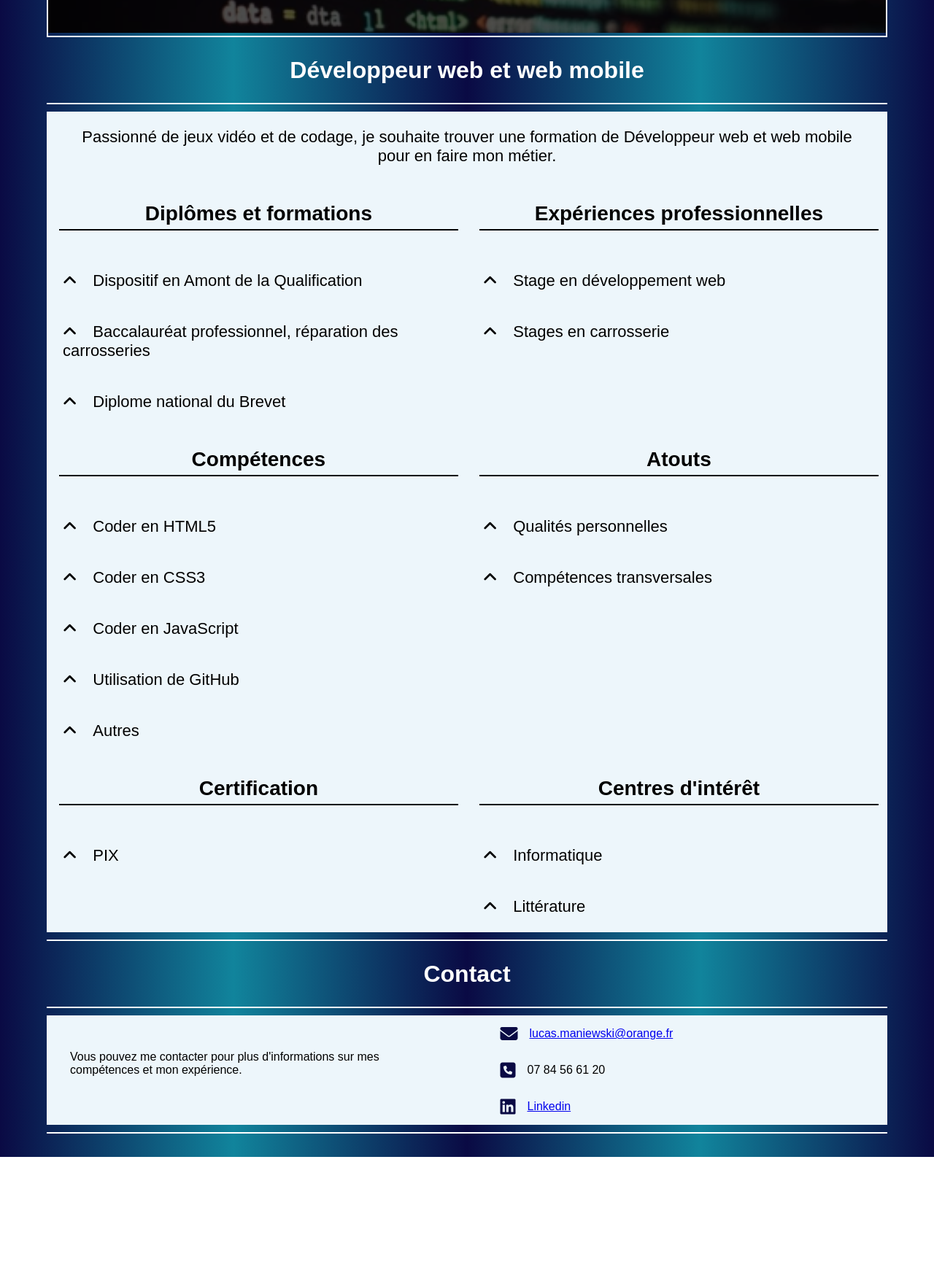
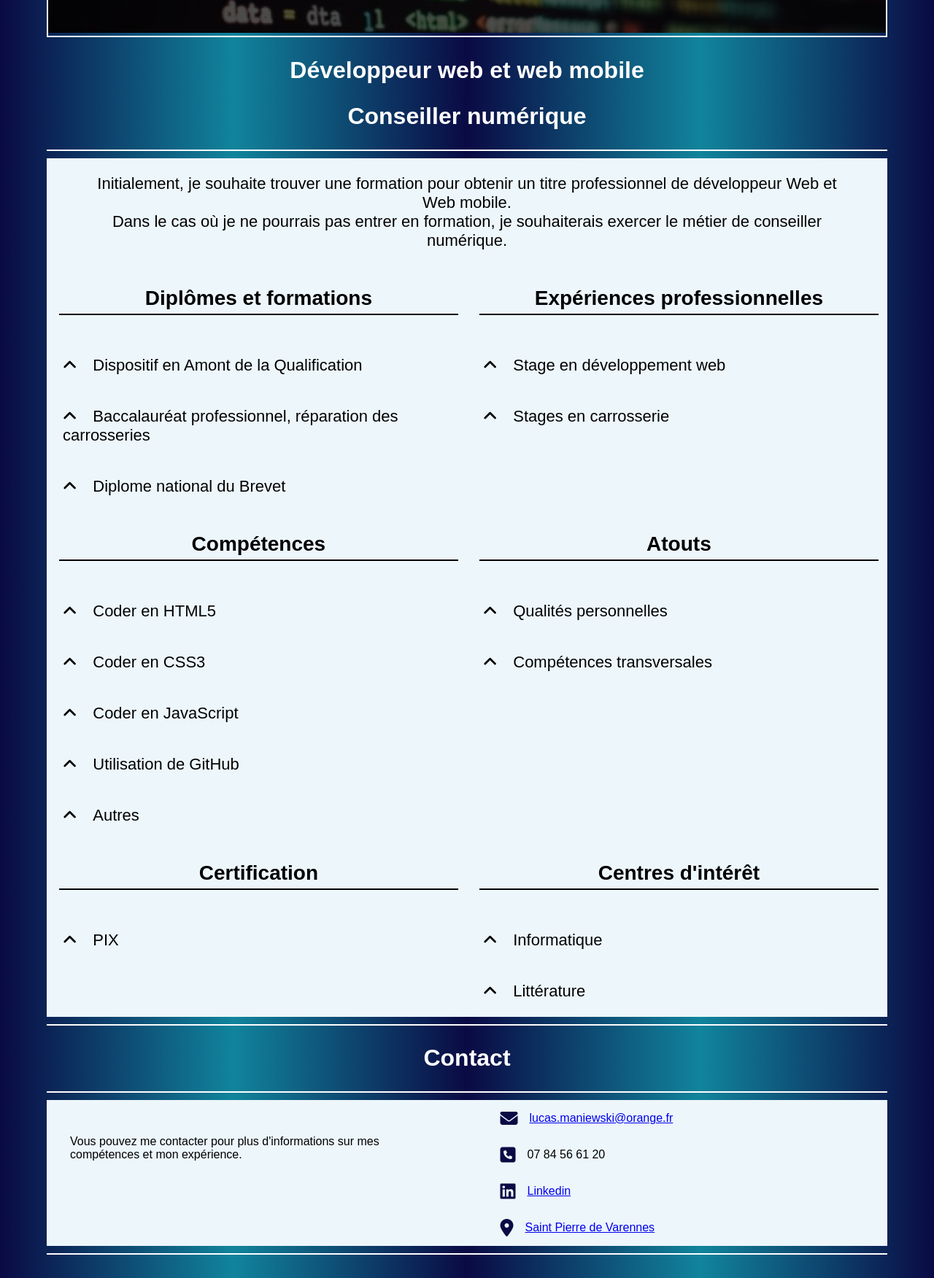
Before and after one commit to ManiewskiLucas/cv, a plain HTML site: page index.html in a window 1280 px wide. Shown: the part 189-1941 px from the top of the page at 73% size. Before the commit the page ends 1775 px from the top, so only its background shows below. Drawn offline with Linux system fonts and the light colour scheme; a web font is replaced by a local one.

Commit message:
Adaptation pour conseiller numérique

```diff
--- a/index.html
+++ b/index.html
@@ -40,13 +40,16 @@
         </div>
         <div class="profession">
             <h2>Développeur web et web mobile</h2>
+            <h2>Conseiller numérique</h2>
             <hr>
         </div>
     </header>
 
     <main>
         <!--contenu du cv-->
-        <p class="phraseDePresentation">Passionné de jeux vidéo et de codage, je souhaite trouver une formation de Développeur web et web mobile pour en faire mon métier.</p>
+        <p class="phraseDePresentation">Initialement, je souhaite trouver une formation pour obtenir un titre professionnel de développeur Web et Web mobile.
+            <br>Dans le cas où je ne pourrais pas entrer en formation, je souhaiterais exercer le métier de conseiller numérique.
+        </p>
 
 
         <article>
@@ -219,6 +222,12 @@
                     <i class="fa-brands fa-linkedin"></i>
                     <a href="https://www.linkedin.com/in/lucas-maniewski-1a80151b0/" target="_blank"><p>Linkedin</p></a>
                 </div>
+                <div class="liencontact">
+                    <i class="fa-solid fa-location-dot"></i>
+                    <a href="https://www.google.com/maps/place/71670+Saint-Pierre-de-Varennes/@46.8422833,4.4710535,13z/data=!3m1!4b1!4m6!3m5!1s0x47f24e3a146cd4c1:0x409ce34b30ed890!8m2!3d46.8429829!4d4.499644!16s%2Fm%2F03qh3ym?authuser=0&entry=ttu" target="_blank">
+                        <p>Saint Pierre de Varennes</p>
+                    </a>
+                </div>
             </div>
         </div>
         <hr>
```
